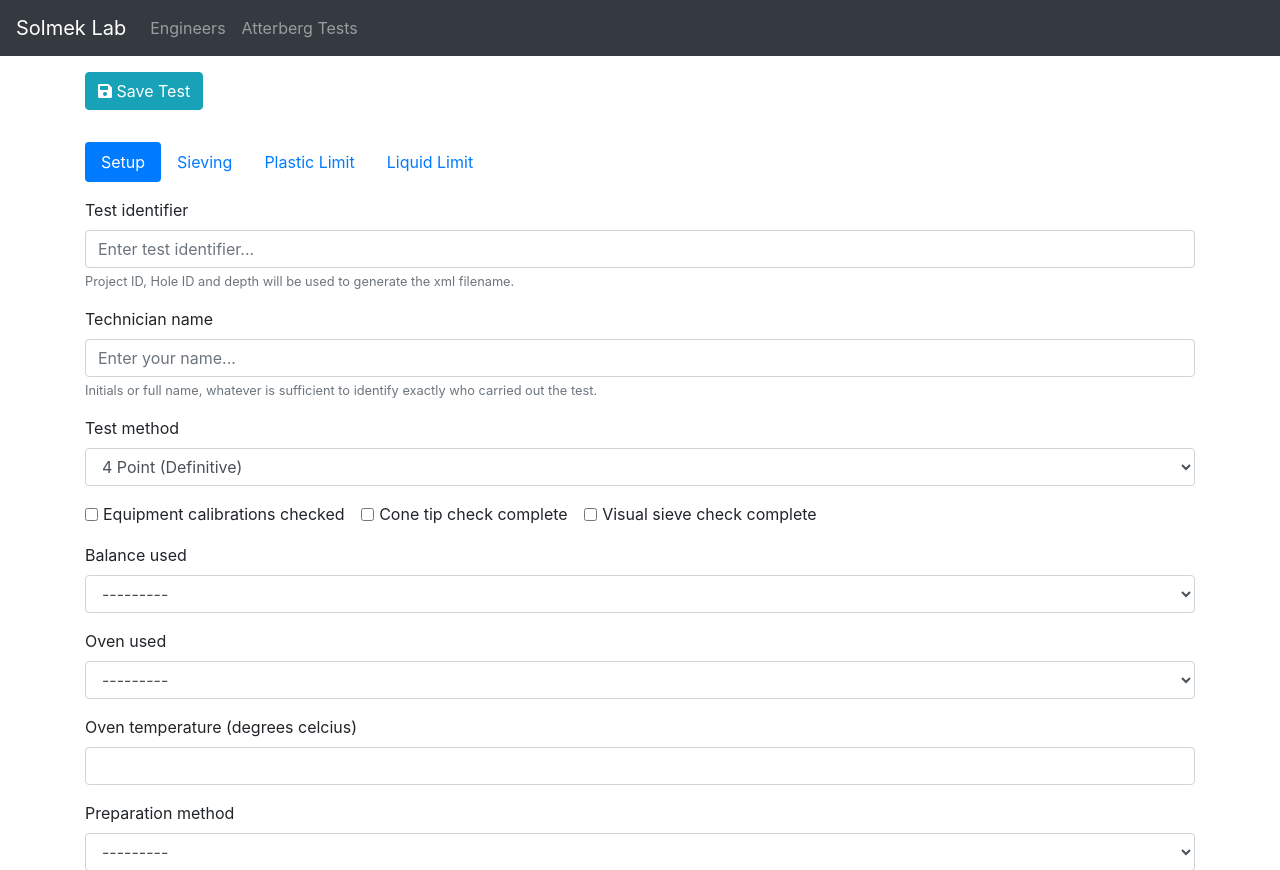
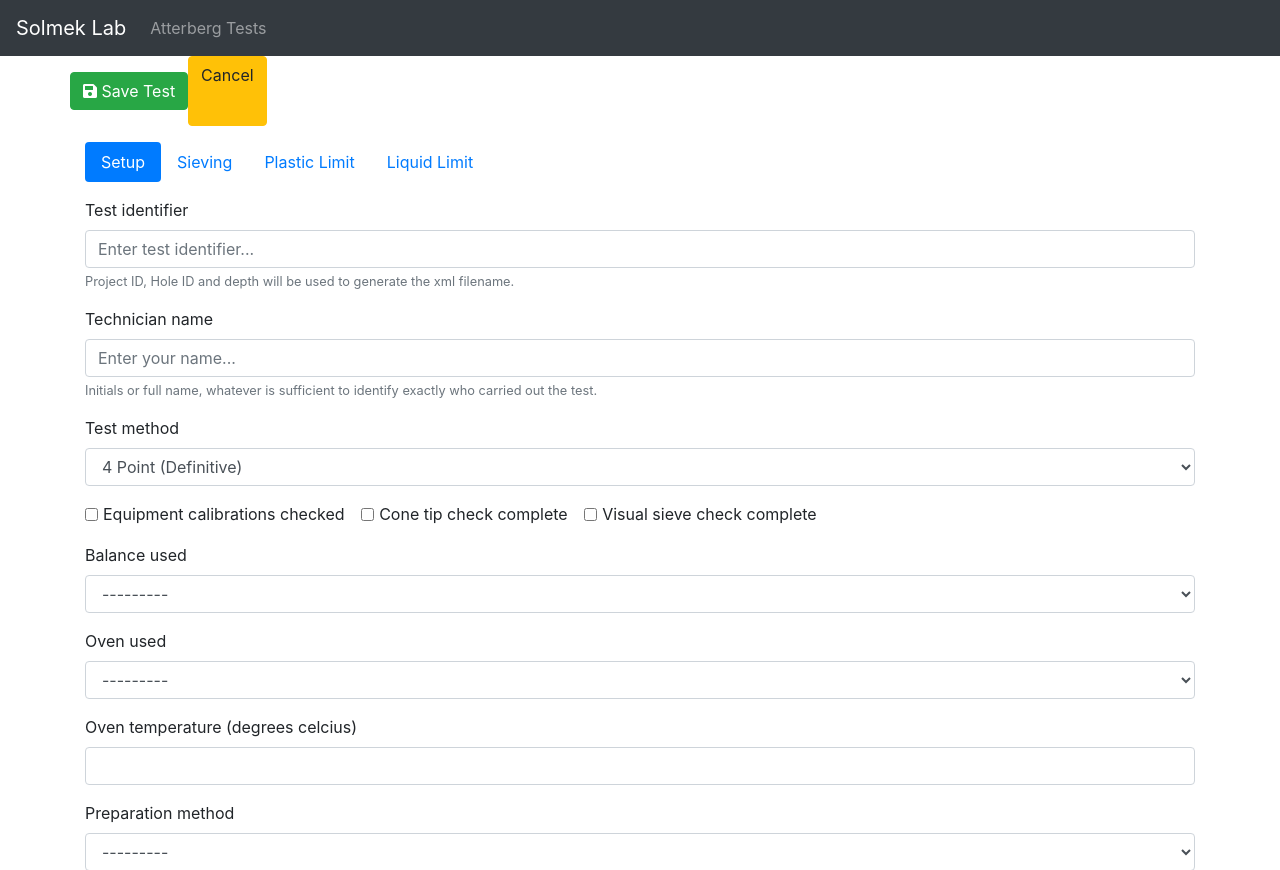
Before and after one commit to niko86/django-crud, a Django app: template atterberg/templates/atterberg/atterberg_form.html in a window 1280 px wide. Shown: the top 870 px of the page. Run offline with Django 3.2, Linux system fonts and the light colour scheme; the template is opened without the code that fills it: values that come from a table or form of the project are taken from there, others are empty; some libraries are stand-ins or nearby versions.

Commit message:
making atterberg list the main item and at the root directory for now

```diff
--- a/atterberg/templates/atterberg/atterberg_form.html
+++ b/atterberg/templates/atterberg/atterberg_form.html
@@ -5,7 +5,10 @@
 {% block content %}
 <form method="post" autocomplete="off">
 {% csrf_token %}
-<button type="submit" class="btn btn-info my-3"><i class="fas fa-save"></i> Save Test</button>
+<div class="row">
+    <button type="submit" class="btn btn-success my-3"><i class="fas fa-save"></i> Save Test</button>
+    <a href="{% url 'atterberg:atterberg-list' %}" class="btn btn-warning" role="button">Cancel</a>
+</div>
 <ul class="nav nav-pills my-3" id="pills-tab" role="tablist">
   <li class="nav-item">
     <a class="nav-link active" id="pills-setup-tab" data-toggle="pill" href="#pills-setup" role="tab" aria-controls="pills-setup"
--- a/atterberg/urls.py
+++ b/atterberg/urls.py
@@ -5,8 +5,8 @@ from atterberg import views
 app_name = 'atterberg'
 
 urlpatterns = [
-    path('', views.IndexView.as_view(), name='index'),
-    path('atterbergs', views.AtterbergList.as_view(), name='atterberg-list'),
+    #path('', views.IndexView.as_view(), name='index'),
+    path('', views.AtterbergList.as_view(), name='atterberg-list'),
     path('atterberg/add/', views.AtterbergCreate.as_view(), name='atterberg-add'),
     path('atterberg/<uuid:pk>/xml', views.download_xml, name='atterberg-xml'),
     path('atterberg/<uuid:pk>/edit/',views.AtterbergUpdate.as_view(), name='atterberg-edit'),
--- a/crud/urls.py
+++ b/crud/urls.py
@@ -19,5 +19,5 @@ from django.urls import include, path
 urlpatterns = [
     path('admin/', admin.site.urls),
     path('lab/', include('lab.urls')),
-    path('att/', include('atterberg.urls')),
+    path('/', include('atterberg.urls')),
 ]
--- a/templates/base.html
+++ b/templates/base.html
@@ -13,13 +13,12 @@
 
 <body>
     <nav class="navbar navbar-expand-md navbar-dark bg-dark">
-        <a class="navbar-brand" href="{% url 'lab:index' %}">Solmek Lab</a>
+        <a class="navbar-brand" href="{% url 'atterberg:atterberg-list' %}">Solmek Lab</a>
         <button class="navbar-toggler" type="button" data-toggle="collapse" data-target="#navbarNavAltMarkup" aria-controls="navbarNavAltMarkup" aria-expanded="false" aria-label="Toggle navigation">
             <span class="navbar-toggler-icon"></span>
         </button>
         <div class="collapse navbar-collapse" id="navbarNavAltMarkup">
             <div class="navbar-nav">
-                <a class="nav-item nav-link {% if request.resolver_match.url_name == 'engineer-list' %}active{% endif %}" href="{% url 'lab:engineer-list' %}">Engineers</a>
                 <a class="nav-item nav-link {% if request.resolver_match.url_name == 'atterberg-list' %}active{% endif %}" href="{% url 'atterberg:atterberg-list' %}">Atterberg Tests</a>
             </div>
         </div>
```
